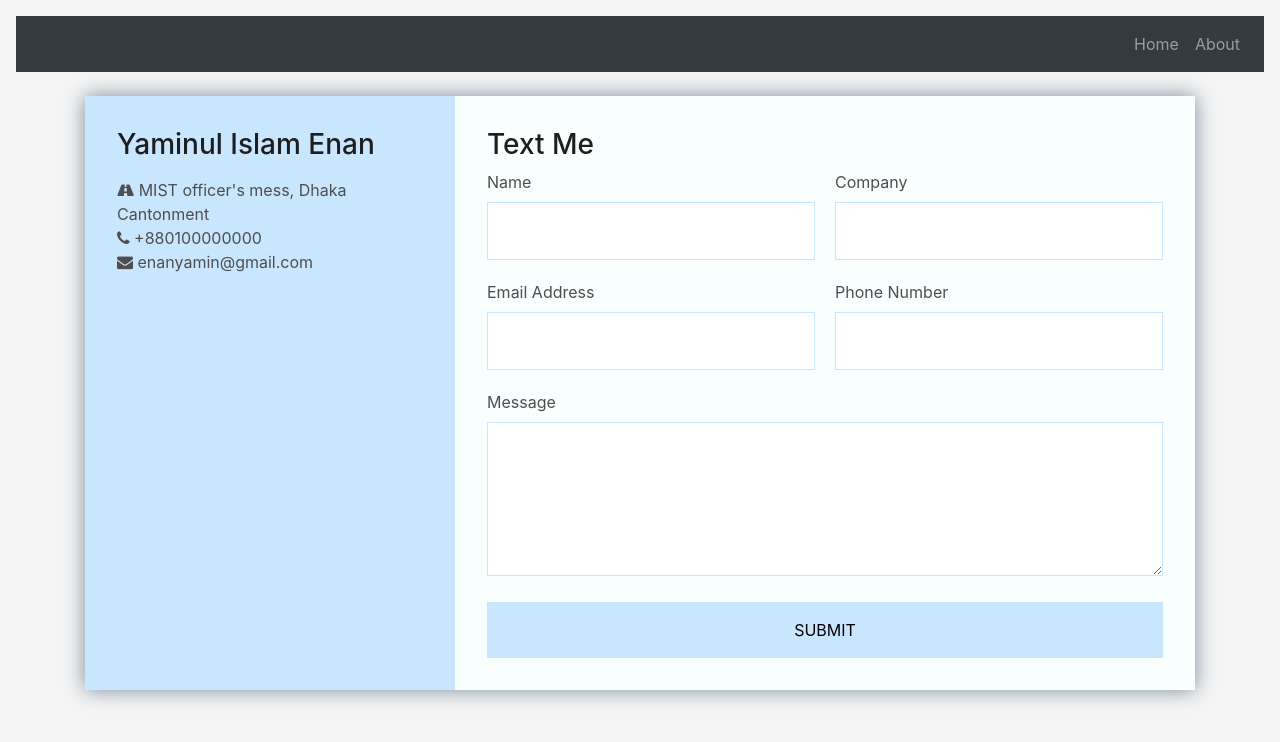
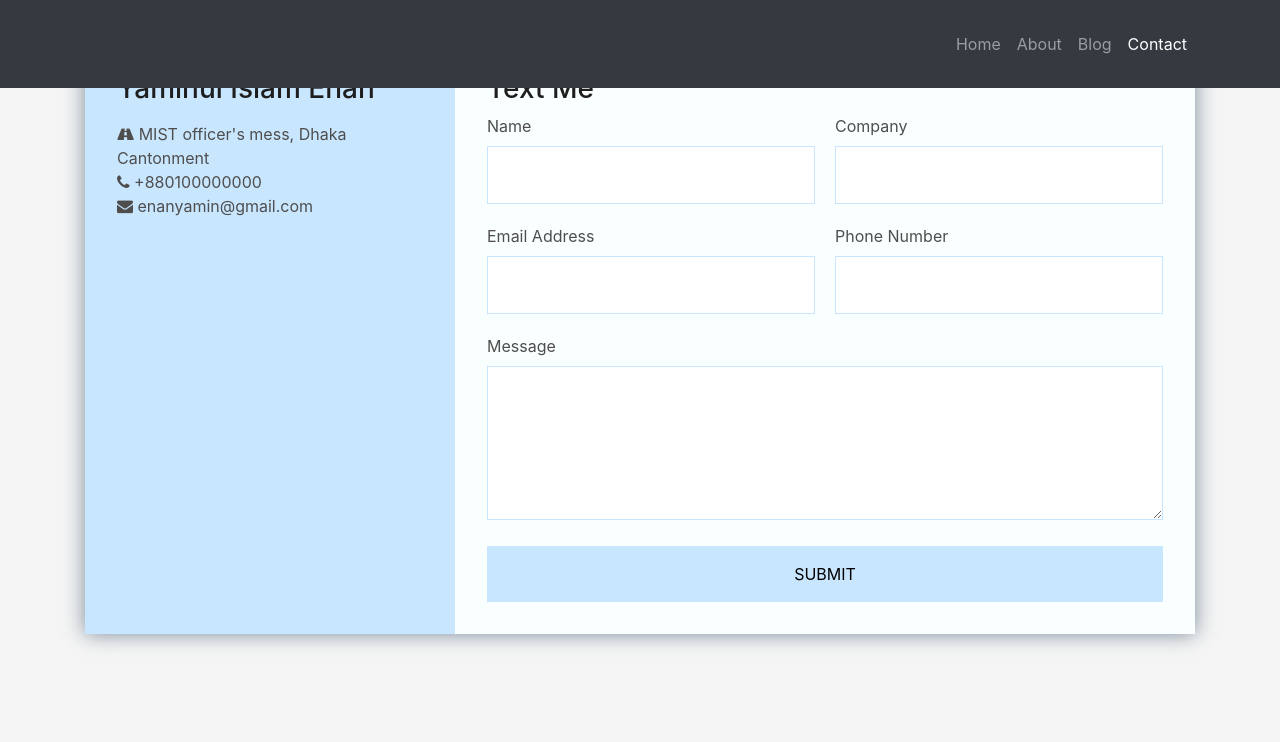
Before and after one commit to enan-yamin/ENAN, a plain HTML site: page contact.html in a window 1280 px wide. Drawn offline with nearby package versions, Linux system fonts and the light colour scheme.

Commit message:
Update contact.html

```diff
--- a/contact.html
+++ b/contact.html
@@ -22,20 +22,36 @@
   <!-- Main Stylesheet File -->
   <link href="css/style.css" rel="stylesheet">
 </head>
-<nav class="navbar navbar-expand-sm bg-dark navbar-dark justify-content-end">
-  <!-- Brand/logo -->
-  <a class="navbar-brand" href="#"></a>
+<!--/ Nav Star /-->
+  <nav class="navbar navbar-expand-lg navbar-dark bg-dark fixed-top">
+    <div class="container">
+      <button class="navbar-toggler collapsed" type="button" data-toggle="collapse" data-target="#navbarDefault"
+        aria-controls="navbarDefault" aria-expanded="false" aria-label="Toggle navigation">
+        <span></span>
+        <span></span>
+        <span></span>
+      </button>
 
-  <!-- Links -->
-  <ul class="navbar-nav">
-    <li class="nav-item">
+      <div class="navbar-collapse collapse justify-content-end" id="navbarDefault">
+        <ul class="navbar-nav">
+          <li class="nav-item">
             <a class="nav-link js-scroll" href="index.html">Home</a>
           </li>
-    <li class="nav-item">
+          <li class="nav-item">
             <a class="nav-link js-scroll" href="ABOUT.html">About</a>
           </li>
-  </ul>
-</nav>
+          <li class="nav-item">
+            <a class="nav-link js-scroll" href="BLOG.html">Blog</a>
+          </li>
+		  <li class="nav-item">
+            <a class="nav-link js-scroll active" href="contact.html">Contact</a>
+          </li>
+        </ul>
+      </div>
+
+    </div>
+  </nav>
+  <!--/ Nav End /-->
 <body>
   <div class="container">
     <h1 class="brand"><span></span></h1>
```
